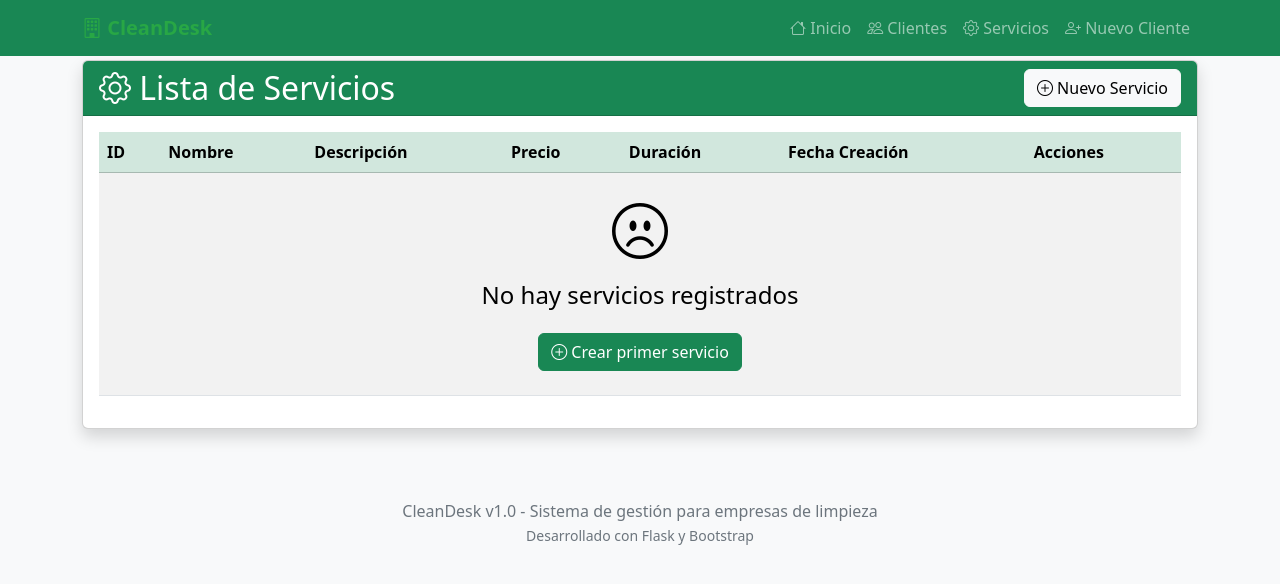
After one commit to fevasquez444/cleandesk, a Flask app: page /servicios in a window 1280 px wide. The commit adds this page. Shown: the top 584 px of the page. Run offline with Flask 3, Linux system fonts and the light colour scheme.

Commit message:
Add Servicios model: complete CRUD for cleaning services with forms and templates

```diff
--- a/app.py
+++ b/app.py
@@ -2,17 +2,21 @@ from flask import Flask, render_template, redirect, url_for
 from flask_sqlalchemy import SQLAlchemy  # ¡CORREGIDO!
 from flask_migrate import Migrate
 from forms import ClientForm
+from services_forms import ServicioForm  # <-- Agrega esto al principio con las otras importaciones
 
 app = Flask(__name__)
 app.config['SECRET_KEY'] = 'clave-secreta-cambia-me-en-produccion'
+
 
 # Configuración de la base de datos
 app.config['SQLALCHEMY_DATABASE_URI'] = 'sqlite:///cleandesk.db'
 app.config['SQLALCHEMY_TRACK_MODIFICATIONS'] = False
 
+
 # Inicializar extensiones
 db = SQLAlchemy(app)
 migrate = Migrate(app, db)
+
 
 # MODELO DE DATOS (esto estaba faltando)
 class Cliente(db.Model):
@@ -28,10 +32,12 @@ class Cliente(db.Model):
     def __repr__(self):
         return f'<Cliente {self.nombre}>'
 
+
 # RUTA PRINCIPAL (esto estaba faltando)
 @app.route('/')
 def index():
     return render_template('index.html')
+
 
 # RUTA PARA NUEVO CLIENTE
 @app.route('/clientes/nuevo', methods=['GET', 'POST'])
@@ -48,6 +54,22 @@ def nuevo_cliente():
         db.session.commit()
         return redirect(url_for('index'))
     return render_template('cliente_form.html', form=form)
+
+
+# MODELO DE SERVICIOS (nuevo)
+class Servicio(db.Model):
+    __tablename__ = 'servicios'
+
+    id = db.Column(db.Integer, primary_key=True)
+    nombre = db.Column(db.String(100), nullable=False)
+    descripcion = db.Column(db.String(200))
+    precio = db.Column(db.Float, nullable=False)
+    duracion = db.Column(db.String(50))  # ej: "2 horas", "1 día"
+    fecha_creacion = db.Column(db.DateTime, default=db.func.current_timestamp())
+
+    def __repr__(self):
+        return f'<Servicio {self.nombre}>'
+
 
 # RUTA PARA EDITAR CLIENTE (NUEVA)
 @app.route('/clientes/editar/<int:id>', methods=['GET', 'POST'])
@@ -66,6 +88,7 @@ def editar_cliente(id):
 
     return render_template('cliente_form.html', form=form, editar=True, cliente=cliente)
 
+
 # RUTA PARA ELIMINAR CLIENTE (NUEVA)
 @app.route('/clientes/eliminar/<int:id>')
 def eliminar_cliente(id):
@@ -81,6 +104,53 @@ def listar_clientes():
     clientes = Cliente.query.all()
     return render_template('clientes_lista.html', clientes=clientes)
 
+from services_forms import ServicioForm  # <-- Agrega esto al principio con las otras importaciones
+
+# ===== RUTAS PARA SERVICIOS =====
+
+# LISTA TODOS LOS SERVICIOS
+@app.route('/servicios')
+def listar_servicios():
+    servicios = Servicio.query.all()
+    return render_template('servicios_lista.html', servicios=servicios)
+
+# CREAR UN NUEVO SERVICIO
+@app.route('/servicios/nuevo', methods=['GET', 'POST'])
+def nuevo_servicio():
+    form = ServicioForm()
+    if form.validate_on_submit():
+        servicio = Servicio(
+            nombre=form.nombre.data,
+            descripcion=form.descripcion.data,
+            precio=form.precio.data,
+            duracion=form.duracion.data
+        )
+        db.session.add(servicio)
+        db.session.commit()
+        return redirect(url_for('listar_servicios'))
+    return render_template('servicio_form.html', form=form, editar=False)
+
+# EDITAR UN SERVICIO
+@app.route('/servicios/editar/<int:id>', methods=['GET', 'POST'])
+def editar_servicio(id):
+    servicio = Servicio.query.get_or_404(id)
+    form = ServicioForm(obj=servicio)
+
+    if form.validate_on_submit():
+        form.populate_obj(servicio)
+        db.session.commit()
+        return redirect(url_for('listar_servicios'))
+
+    return render_template('servicio_form.html', form=form, editar=True, servicio=servicio)
+
+# ELIMINAR UN SERVICIO
+@app.route('/servicios/eliminar/<int:id>')
+def eliminar_servicio(id):
+    servicio = Servicio.query.get_or_404(id)
+    db.session.delete(servicio)
+    db.session.commit()
+    return redirect(url_for('listar_servicios'))
+
 
 if __name__ == '__main__':
     app.run(debug=True)
--- a/templates/base.html
+++ b/templates/base.html
@@ -51,6 +51,11 @@
                             <i class="bi bi-people"></i> Clientes
                         </a>
                     </li>
+                                        <li class="nav-item">
+                        <a class="nav-link" href="{{ url_for('listar_servicios') }}">
+                            <i class="bi bi-gear"></i> Servicios
+                        </a>
+                    </li>
                     <li class="nav-item">
                         <a class="nav-link" href="{{ url_for('nuevo_cliente') }}">
                             <i class="bi bi-person-plus"></i> Nuevo Cliente
--- /dev/null
+++ b/templates/servicios_lista.html
@@ -0,0 +1,65 @@
+{% extends "base.html" %}
+
+{% block title %}Lista de Servicios{% endblock %}
+
+{% block content %}
+<div class="card shadow">
+    <div class="card-header bg-success text-white d-flex justify-content-between align-items-center">
+        <h2 class="mb-0">
+            <i class="bi bi-gear"></i> Lista de Servicios
+        </h2>
+        <a href="{{ url_for('nuevo_servicio') }}" class="btn btn-light">
+            <i class="bi bi-plus-circle"></i> Nuevo Servicio
+        </a>
+    </div>
+    <div class="card-body">
+        <div class="table-responsive">
+            <table class="table table-hover table-striped">
+                <thead class="table-success">
+                    <tr>
+                        <th>ID</th>
+                        <th>Nombre</th>
+                        <th>Descripción</th>
+                        <th>Precio</th>
+                        <th>Duración</th>
+                        <th>Fecha Creación</th>
+                        <th>Acciones</th>
+                    </tr>
+                </thead>
+                <tbody>
+                    {% for servicio in servicios %}
+                    <tr>
+                        <td>{{ servicio.id }}</td>
+                        <td>{{ servicio.nombre }}</td>
+                        <td>{{ servicio.descripcion or '—' }}</td>
+                        <td>${{ "%.2f"|format(servicio.precio) }}</td>
+                        <td>{{ servicio.duracion or '—' }}</td>
+                        <td>{{ servicio.fecha_creacion.strftime('%d/%m/%Y') }}</td>
+                        <td>
+                            <a href="{{ url_for('editar_servicio', id=servicio.id) }}" class="btn btn-sm btn-warning">
+                                <i class="bi bi-pencil"></i> Editar
+                            </a>
+                            <a href="{{ url_for('eliminar_servicio', id=servicio.id) }}"
+                               class="btn btn-sm btn-danger"
+                               onclick="return confirm('¿Eliminar este servicio?')">
+                                <i class="bi bi-trash"></i> Eliminar
+                            </a>
+                        </td>
+                    </tr>
+                    {% else %}
+                    <tr>
+                        <td colspan="7" class="text-center py-4">
+                            <i class="bi bi-emoji-frown display-4 d-block mb-3"></i>
+                            <h4>No hay servicios registrados</h4>
+                            <a href="{{ url_for('nuevo_servicio') }}" class="btn btn-success mt-3">
+                                <i class="bi bi-plus-circle"></i> Crear primer servicio
+                            </a>
+                        </td>
+                    </tr>
+                    {% endfor %}
+                </tbody>
+            </table>
+        </div>
+    </div>
+</div>
+{% endblock %}
```
Also changed, not shown: migrations/versions/a2cc3a80ca36_add_servicios_model.py (added, +36 -0 lines), services_forms.py (added, +10 -0 lines), templates/servicio_form.html (added, +58 -0 lines), instance/cleandesk.db.
